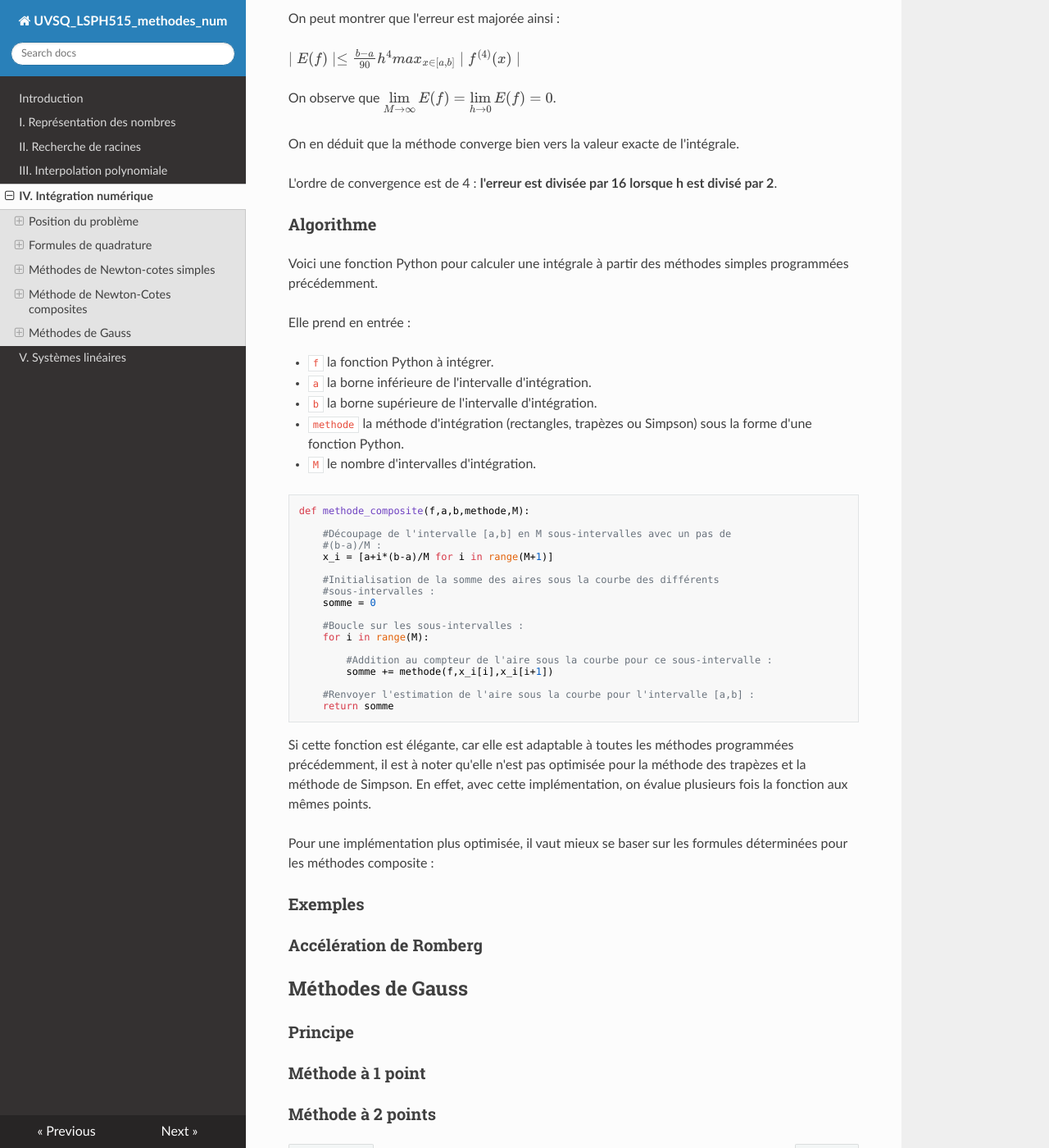
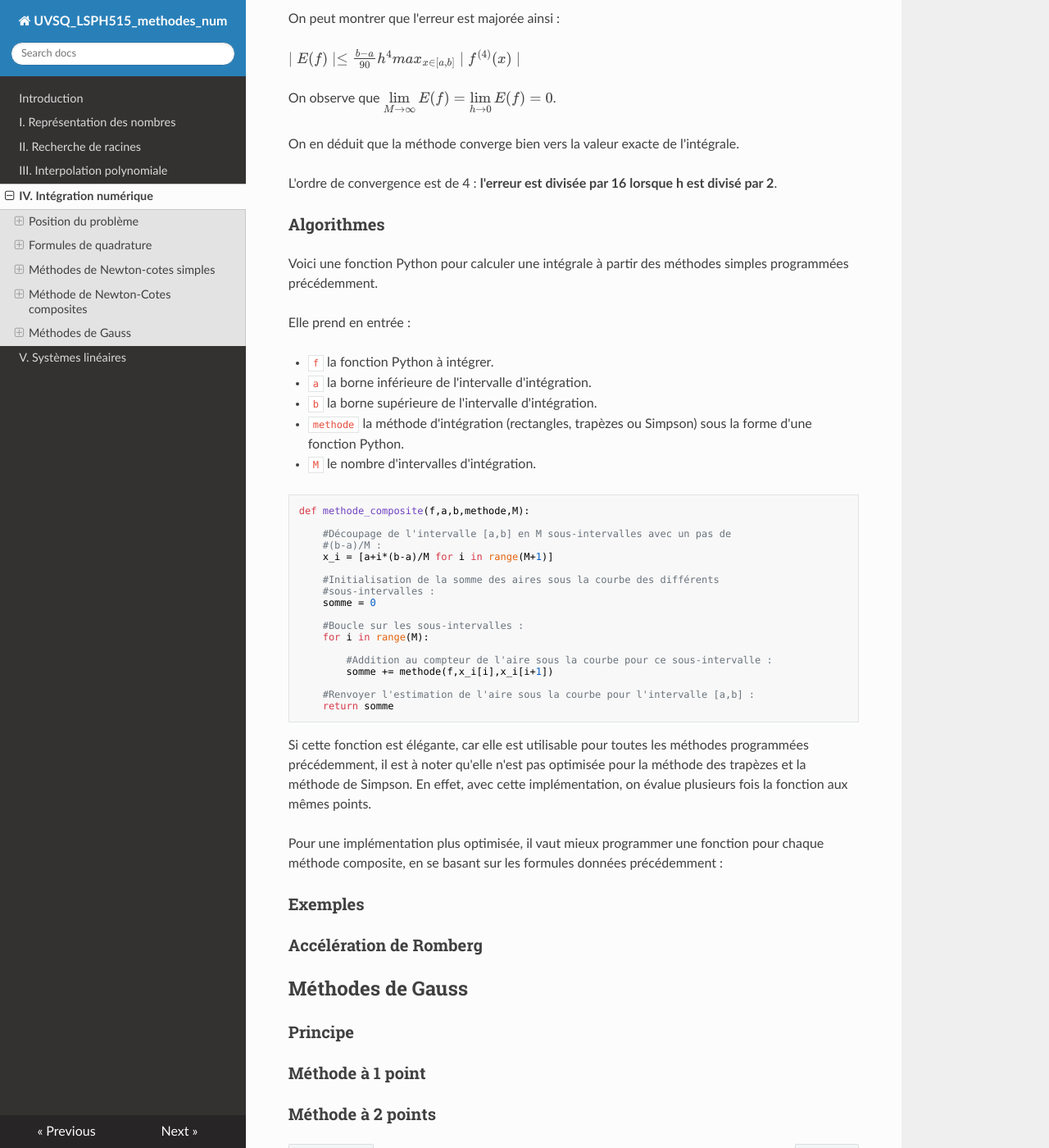
Before and after one commit to NicOudart/UVSQ_LSPH515_methodes_num, an MkDocs documentation site: the page built from docs/Chap4_Integration_numerique.md, in a window 1280 px wide and 1400 px high, scrolled down 16438 px. Shown: the whole window at 82% size. Built offline with MkDocs 1.6.1, drawn with Linux system fonts in a browser that asks for light colours; nearby versions of some CDN libraries.

Commit message:
-Minor update of Chapter 4.

```diff
--- a/docs/Chap4_Integration_numerique.md
+++ b/docs/Chap4_Integration_numerique.md
@@ -494,7 +494,7 @@ On en déduit que la méthode converge bien vers la valeur exacte de l'intégral
 
 L'ordre de convergence est de 4 : **l'erreur est divisée par 16 lorsque h est divisé par 2**.
 
-### Algorithme
+### Algorithmes
 
 Voici une fonction Python pour calculer une intégrale à partir des méthodes simples programmées précédemment.
 
@@ -531,10 +531,10 @@ def methode_composite(f,a,b,methode,M):
     return somme
 ~~~
 
-Si cette fonction est élégante, car elle est adaptable à toutes les méthodes programmées précédemment, il est à noter qu'elle n'est pas optimisée pour la méthode des trapèzes et la méthode de Simpson.
+Si cette fonction est élégante, car elle est utilisable pour toutes les méthodes programmées précédemment, il est à noter qu'elle n'est pas optimisée pour la méthode des trapèzes et la méthode de Simpson.
 En effet, avec cette implémentation, on évalue plusieurs fois la fonction aux mêmes points.
 
-Pour une implémentation plus optimisée, il vaut mieux se baser sur les formules déterminées pour les méthodes composite :
+Pour une implémentation plus optimisée, il vaut mieux programmer une fonction pour chaque méthode composite, en se basant sur les formules données précédemment :
 
 
 
```
